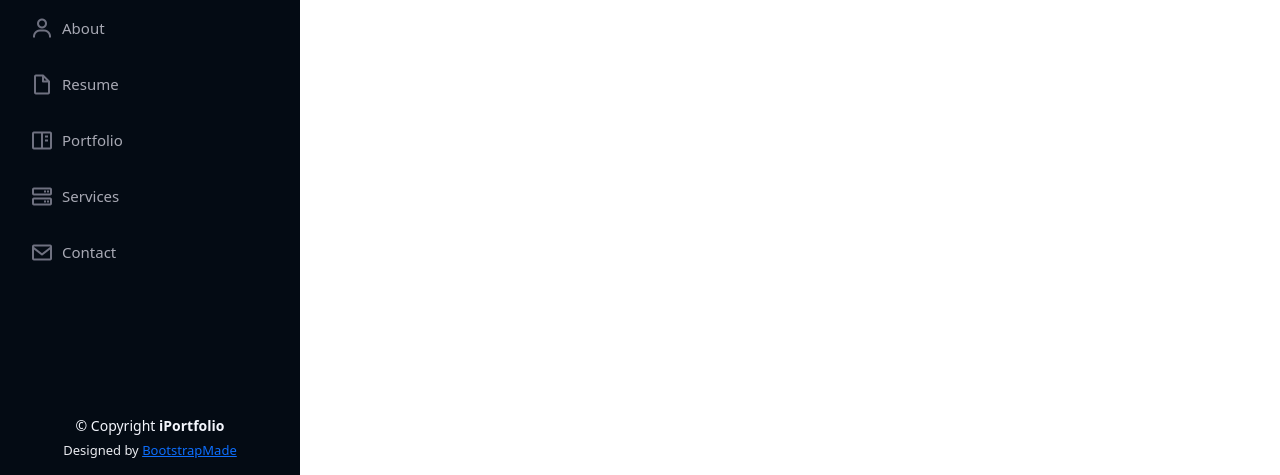
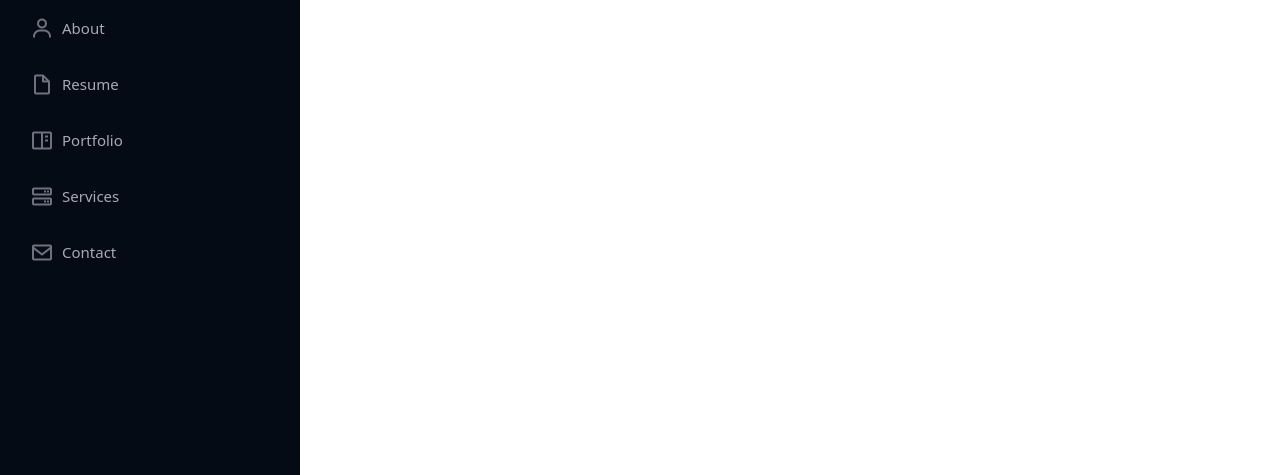
Before and after one commit to LakshyaMittal11/portfolio, a website built with Vite: page inner-page.html in a window 1280 px wide. Shown: the part 325-800 px from the top of the page. Built offline with nearby package versions, Linux system fonts and the light colour scheme.

Commit message:
Update inner-page.html

```diff
--- a/inner-page.html
+++ b/inner-page.html
@@ -96,25 +96,6 @@
     </section>
 
   </main><!-- End #main -->
-
-  <!-- ======= Footer ======= -->
-  <footer id="footer">
-    <div class="container">
-      <div class="copyright">
-        &copy; Copyright <strong><span>iPortfolio</span></strong>
-      </div>
-      <div class="credits">
-        <!-- All the links in the footer should remain intact. -->
-        <!-- You can delete the links only if you purchased the pro version. -->
-        <!-- Licensing information: https://bootstrapmade.com/license/ -->
-        <!-- Purchase the pro version with working PHP/AJAX contact form: https://bootstrapmade.com/iportfolio-bootstrap-portfolio-websites-template/ -->
-        Designed by <a href="https://bootstrapmade.com/">BootstrapMade</a>
-      </div>
-    </div>
-  </footer><!-- End  Footer -->
-
-  <a href="#" class="back-to-top d-flex align-items-center justify-content-center"><i class="bi bi-arrow-up-short"></i></a>
-
   <!-- Vendor JS Files -->
   <script src="assets/vendor/purecounter/purecounter_vanilla.js"></script>
   <script src="assets/vendor/aos/aos.js"></script>
```
